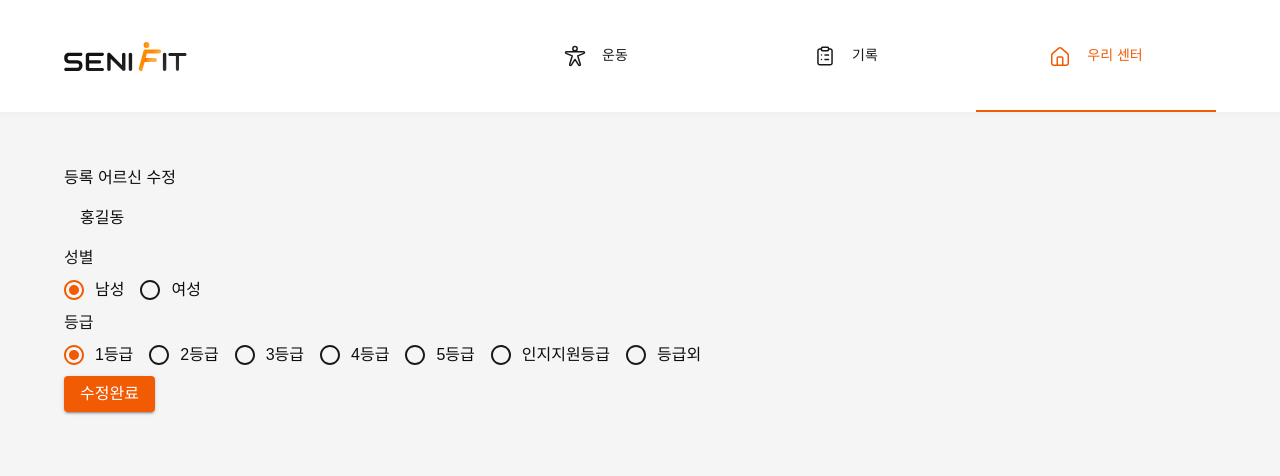
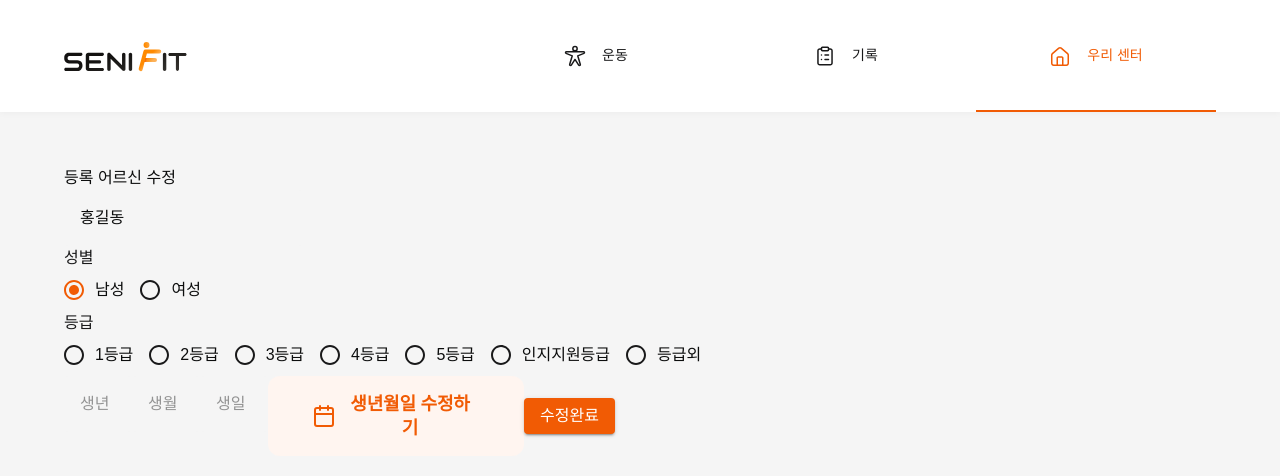
Before and after one commit to Team-Senifit/Web, a Next.js app: page /my-center/members/edit/1 in a window 1280 px wide. Shown: the top 476 px of the page. Built offline with nearby package versions, Linux system fonts and the light colour scheme; a web font is replaced by a local one.

Commit message:
Feat: 수정 폼에 추가

```diff
--- a/src/app/my-center/members/panel/BirthDatePicker.tsx
+++ b/src/app/my-center/members/panel/BirthDatePicker.tsx
@@ -12,15 +12,12 @@ import BirthDateField from "./birth-date-picker/BirthDateField";
 import { Control, useFormContext } from "react-hook-form";
 import { IMemberEditFormValue } from "@/types/IMemberEdit";
 
-const BirthDatePicker = ({
-  control,
-}: {
-  control: Control<IMemberEditFormValue>;
-}) => {
+const BirthDatePicker = () => {
   const [isOpen, setIsOpen] = useState<boolean>(false);
   const [depth, setDepth] = useState<Depth>("year");
 
-  const { getValues, setValue } = useFormContext<IMemberEditFormValue>();
+  const { getValues, setValue, control } =
+    useFormContext<IMemberEditFormValue>();
 
   const { year, month, day } = getValues();
 
--- a/src/app/my-center/members/panel/EditForm.tsx
+++ b/src/app/my-center/members/panel/EditForm.tsx
@@ -3,20 +3,24 @@ import SenifitRadioButtonGroup from "@/components/SenifitRadioButtonGroup";
 import SenifitTextField from "@/components/SenifitTextField";
 import { Button, Typography } from "@mui/material";
 import React from "react";
-import { useForm } from "react-hook-form";
+import { FormProvider, useForm } from "react-hook-form";
+import BirthDatePicker from "./BirthDatePicker";
+import { IMemberEditFormValue } from "@/types/IMemberEdit";
 
 const EditForm = ({
   isEdit = false,
   defaultValues,
 }: {
   isEdit?: boolean;
-  defaultValues?: Partial<IMember>;
+  defaultValues?: Partial<IMemberEditFormValue>;
 }) => {
-  const { handleSubmit, control } = useForm<Omit<IMember, "id">>({
+  const methods = useForm<IMemberEditFormValue>({
     defaultValues,
   });
 
-  const onSubmit = (data: Omit<IMember, "id">) => {
+  const { handleSubmit, control } = methods;
+
+  const onSubmit = (data: IMemberEditFormValue) => {
     console.log("Submitted data:", data);
     // api 요청 로직 추가
   };
@@ -27,7 +31,6 @@ const EditForm = ({
       <SenifitTextField
         control={control}
         name="name"
-        label="이름"
         placeholder="이름을 입력하세요"
         rules={{ required: "이름은 필수입니다" }}
       />
@@ -44,7 +47,7 @@ const EditForm = ({
       />
       <SenifitRadioButtonGroup
         control={control}
-        name="grade"
+        name="memberRank"
         label="등급"
         row
         options={[
@@ -58,6 +61,9 @@ const EditForm = ({
         ]}
         rules={{ required: "등급을 선택해주세요" }}
       />
+      <FormProvider {...methods}>
+        <BirthDatePicker />
+      </FormProvider>
       <Button type="submit" variant="contained" color="primary">
         <Typography>{isEdit ? "수정완료" : "추가"}</Typography>
       </Button>
```
Also changed, not shown: src/components/date-picker/KoLocalizationProvider.tsx (added).
